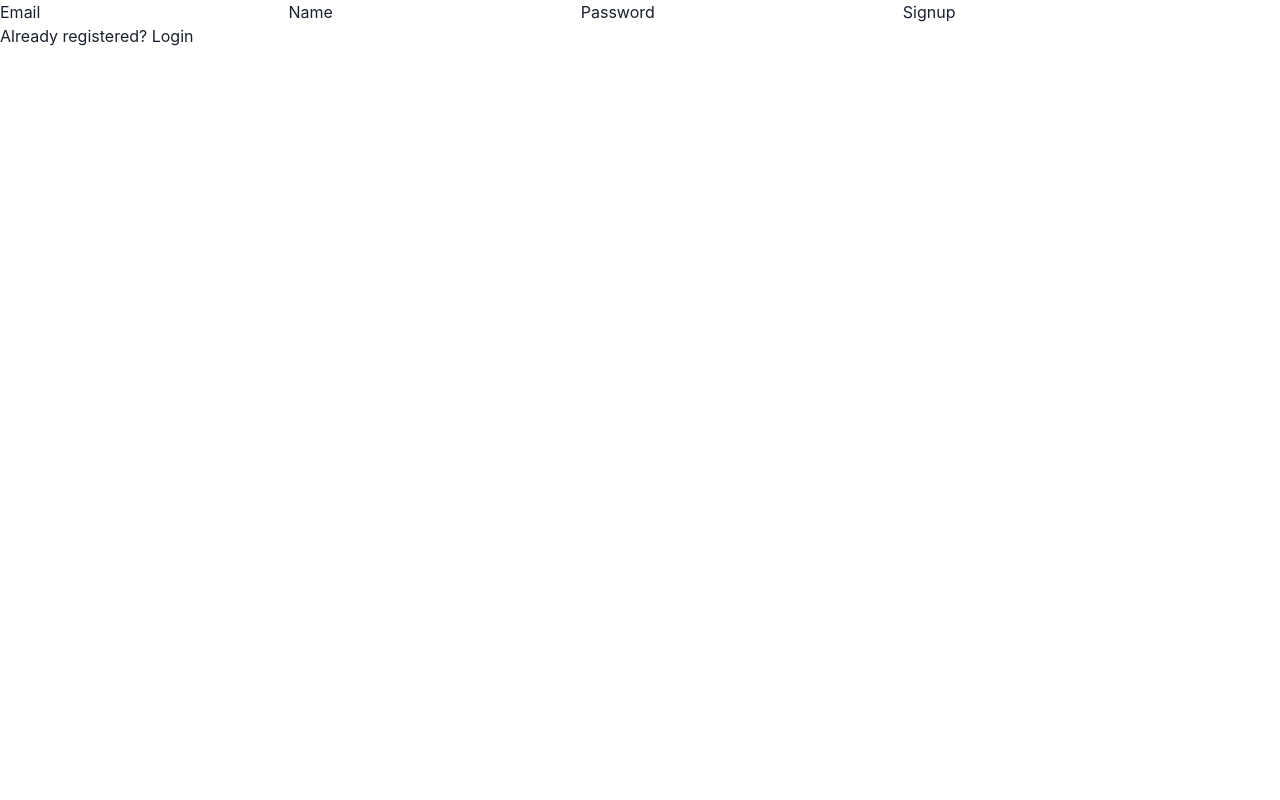
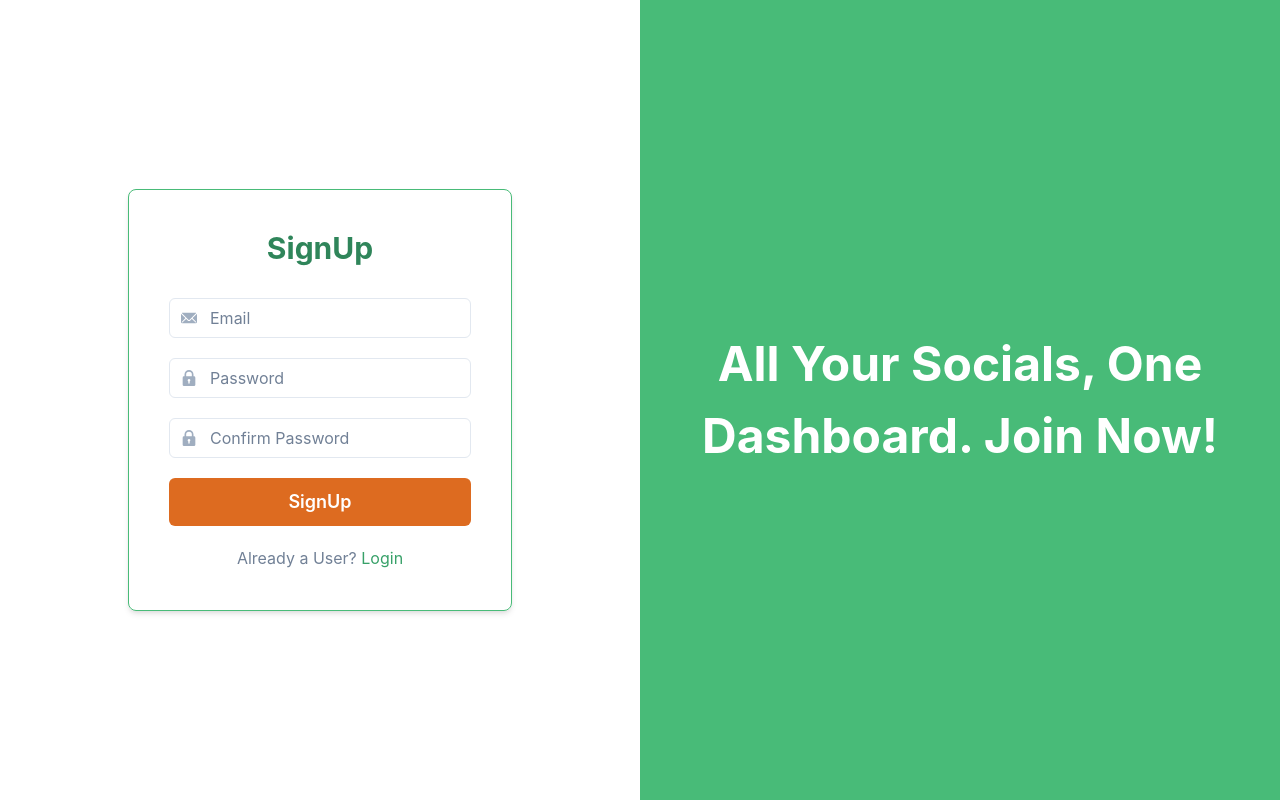
Before and after one commit to git-devanshu/Social-Autopost, a React (Vite) app in the folder frontend/: page /signup in a window 1280 px wide. Built offline with nearby package versions, Linux system fonts and the light colour scheme.

Commit message:
Login Signup Done

```diff
--- a/frontend/src/pages/Login.jsx
+++ b/frontend/src/pages/Login.jsx
@@ -3,6 +3,8 @@ import axios from 'axios';
 import { useNavigate } from "react-router-dom";
 import {toast} from 'react-hot-toast';
 import {getBaseURL} from '../utils/helperFunctions';
+import { Box, Button, Center, Flex, Heading, Input, InputGroup, InputLeftElement, Link, Stack, Text } from "@chakra-ui/react";
+import { EmailIcon, LockIcon } from "@chakra-ui/icons";
 
 const Login = () => {
     const navigate = useNavigate();
@@ -11,6 +13,10 @@ const Login = () => {
         email : '',
         password : ''
     });
+
+    const navigateToSignup = () =>{
+        navigate('/signup');
+    }
 
     const handleChange = (e) =>{
         const {name, value} = e.target;
@@ -40,19 +46,40 @@ const Login = () => {
     }
 
     return (
-        <div>
-            <form>
-                <label>Email</label>
-                <input
+        <Flex height="100vh">
+      {/* Left Section */}
+      <Box flex={1} bg="green.400" color="white" display="flex" alignItems="center" justifyContent="center" p={12}>
+        <Text fontSize="5xl" fontWeight="bold">
+          One Dashboard, Infinite Possibilities. Sign in to Take Control!
+        </Text>
+      </Box>
+
+      {/* Right Section */}
+      <Center flex={1} bg="white">
+        <Box p={10} borderWidth={1} borderRadius="lg" borderColor="green.400" boxShadow="md" width="sm">
+          <Heading size="lg" textAlign="center" color="green.600" mb={8}>Login</Heading>
+
+          <Stack spacing={5}>
+            <InputGroup>
+                <InputLeftElement pointerEvents="none">
+                    <EmailIcon color="gray.400" />
+                </InputLeftElement>
+                <Input
                     type="text"
                     name="email"
                     value={user.email}
                     onChange={handleChange}
                     required
+                    placeholder="Email"
+                    focusBorderColor="green.400"
                 />
+            </InputGroup>
 
-                <label>Password</label>
-                <input
+            <InputGroup>
+                <InputLeftElement pointerEvents="none">
+                    <LockIcon color="gray.400" />
+                </InputLeftElement>
+                <Input
                     type="password"
                     name="password"
                     value={user.password}
@@ -60,16 +87,22 @@ const Login = () => {
                     required
                     minLength={8}
                     maxLength={30}
+                    placeholder="Password"
+                    focusBorderColor="green.400"
                 />
+            </InputGroup>
 
-                <a href="/forgot-password">Forgot Password?</a>
+            <Link href="./ForgotPassword.jsx" color="gray.500" fontSize="md" textAlign="right">Forget Password ?</Link>
 
-                <button onClick={loginUser}>Login</button>
-            </form>
-            <p>
-                New User? <a href="/signup">Signup</a>
-            </p>
-        </div>
+            <Button onClick={loginUser} colorScheme="orange" width="full" size="lg">Login</Button>
+
+            <Text fontSize="md" color="gray.500" textAlign="center">
+              New user ? <Link onClick={navigateToSignup} color="green.500">SignUp</Link>
+            </Text>
+          </Stack>
+        </Box>
+      </Center>
+    </Flex>
     );
 };
 
--- a/frontend/src/pages/Signup.jsx
+++ b/frontend/src/pages/Signup.jsx
@@ -1,67 +1,84 @@
 import React, { useState } from "react";
 import axios from 'axios';
 import { useNavigate } from "react-router-dom";
-import {toast} from 'react-hot-toast';
-import {getBaseURL} from '../utils/helperFunctions';
+import { toast } from 'react-hot-toast';
+import { getBaseURL } from '../utils/helperFunctions';
+import { Box, Button, Flex, Heading, Input, InputGroup, InputLeftElement, Link, Stack, Text } from "@chakra-ui/react";
+import { EmailIcon, LockIcon } from "@chakra-ui/icons";
 
 const Signup = () => {
     const navigate = useNavigate();
 
     const [user, setUser] = useState({
-        email : '',
-        name : '',
-        password : ''
+        email: '',
+        name: '',
+        password: '',
+        confirmPassword: ''
     });
 
-    const handleChange = (e) =>{
-        const {name, value} = e.target;
+    const handleChange = (e) => {
+        const { name, value } = e.target;
         setUser({
             ...user,
-            [name] : value
+            [name]: value
         });
+    };
+
+    const registerUser = (e) => {
+        e.preventDefault();
+        if (user.password !== user.confirmPassword) {
+            toast.error("Passwords do not match!");
+            return;
         }
 
-    const registerUser = (e) =>{
-        e.preventDefault();
         const toastId = toast.loading('Registering...');
-        axios.post(getBaseURL() + '/auth/signup', user)
-        .then(res =>{
-            if(res.status === 201){
-                toast.success(res.data.message, {id : toastId});
-                setTimeout(()=>{
+        axios.post(getBaseURL() + '/auth/signup', {
+            email: user.email,
+            name: user.name,
+            password: user.password
+        })
+        .then(res => {
+            if (res.status === 201) {
+                toast.success(res.data.message, { id: toastId });
+                setTimeout(() => {
                     navigate('/');
                 }, 1500);
             }
         })
-        .catch(err =>{
+        .catch(err => {
             console.log(err);
-            toast.error(err.response.data.message, {id : toastId});
+            toast.error(err.response?.data?.message || "Something went wrong", { id: toastId });
         });
-    }
+    };
 
     return (
-        <div>
-            <form>
-                <label>Email</label>
-                <input
+        <Flex height="100vh">
+            {/* Left Section */}
+            <Box flex={1} bg="white" display="flex" alignItems="center" justifyContent="center" p={12}>
+                <Box p={10} borderWidth={1} borderRadius="lg" borderColor="green.400" boxShadow="md" width="sm">
+                    <Heading size="lg" textAlign="center" color="green.600" mb={8}>SignUp</Heading>
+
+                    <Stack spacing={5}>
+                        <InputGroup>
+                            <InputLeftElement pointerEvents="none">
+                                <EmailIcon color="gray.400" />
+                            </InputLeftElement>
+                            <Input
                                 type="email"
                                 name="email"
                                 value={user.email}
                                 onChange={handleChange}
                                 required
+                                placeholder="Email"
+                                focusBorderColor="green.400"
                             />
+                        </InputGroup>
 
-                <label>Name</label>
-                <input
-                    type="text"
-                    name="name"
-                    value={user.name}
-                    onChange={handleChange}
-                    required
-                />
-
-                <label>Password</label>
-                <input
+                        <InputGroup>
+                            <InputLeftElement pointerEvents="none">
+                                <LockIcon color="gray.400" />
+                            </InputLeftElement>
+                            <Input
                                 type="password"
                                 name="password"
                                 value={user.password}
@@ -69,14 +86,42 @@ const Signup = () => {
                                 required
                                 minLength={8}
                                 maxLength={30}
+                                placeholder="Password"
+                                focusBorderColor="green.400"
                             />
+                        </InputGroup>
 
-                <button onClick={registerUser}>Signup</button>
-            </form>
-            <p>
-                Already registered? <a href="/">Login</a>
-            </p>
-        </div>
+                        <InputGroup>
+                            <InputLeftElement pointerEvents="none">
+                                <LockIcon color="gray.400" />
+                            </InputLeftElement>
+                            <Input
+                                type="password"
+                                name="confirmPassword"
+                                value={user.confirmPassword}
+                                onChange={handleChange}
+                                required
+                                placeholder="Confirm Password"
+                                focusBorderColor="green.400"
+                            />
+                        </InputGroup>
+
+                        <Button onClick={registerUser} colorScheme="orange" width="full" size="lg">SignUp</Button>
+
+                        <Text fontSize="md" color="gray.500" textAlign="center">
+                            Already a User? <Link onClick={() => navigate('/')} color="green.500">Login</Link>
+                        </Text>
+                    </Stack>
+                </Box>
+            </Box>
+
+            {/* Right Section */}
+            <Box flex={1} bg="green.400" display="flex" alignItems="center" justifyContent="center" p={12}>
+                <Text fontSize="5xl" fontWeight="bold" color="white" textAlign="center">
+                    All Your Socials, One Dashboard. Join Now!
+                </Text>
+            </Box>
+        </Flex>
     );
 };
 
```
Also changed, not shown: 1 other file (tests, documents, lock files or other folders). Lines whose indentation alone changed are shown as unchanged.
